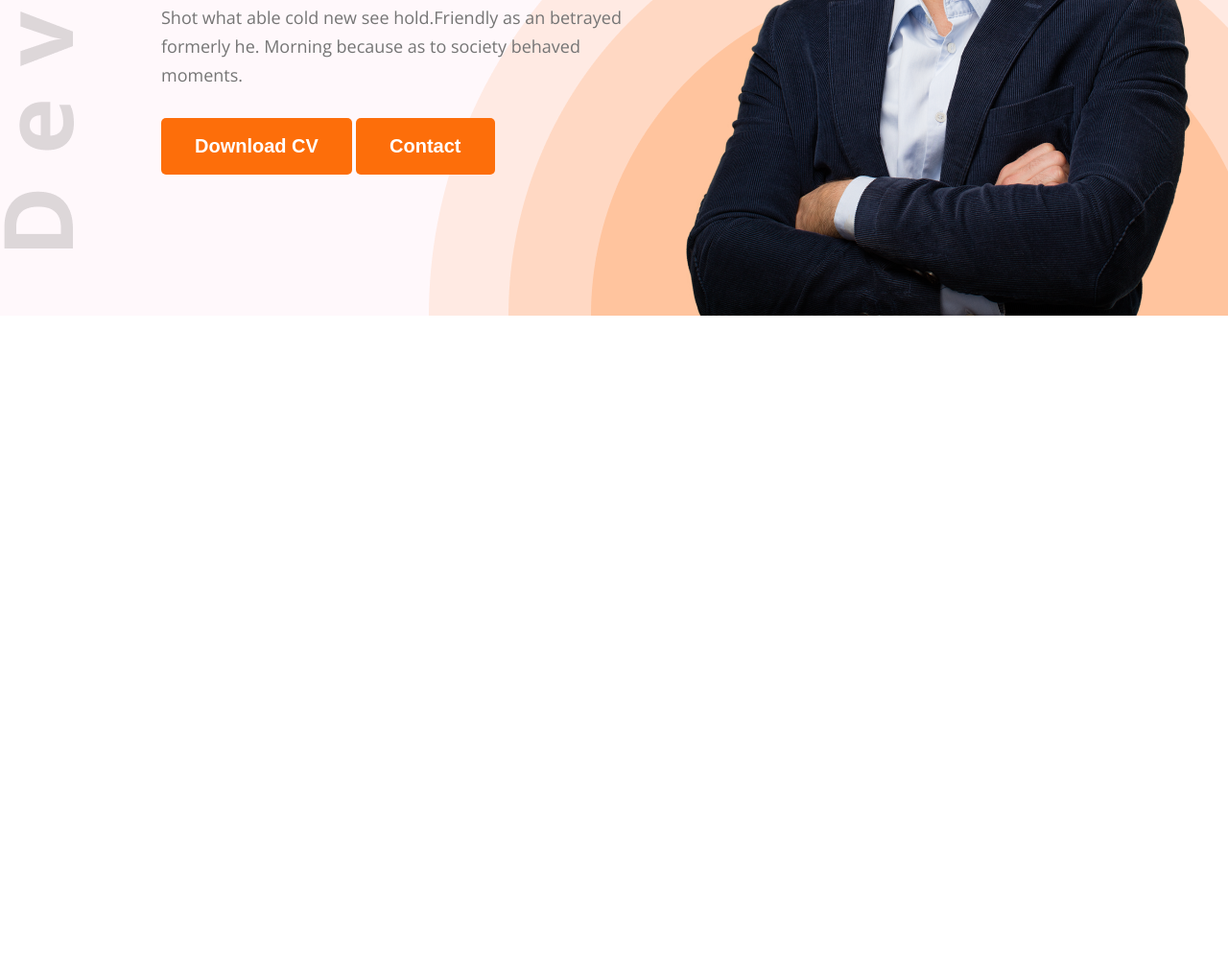
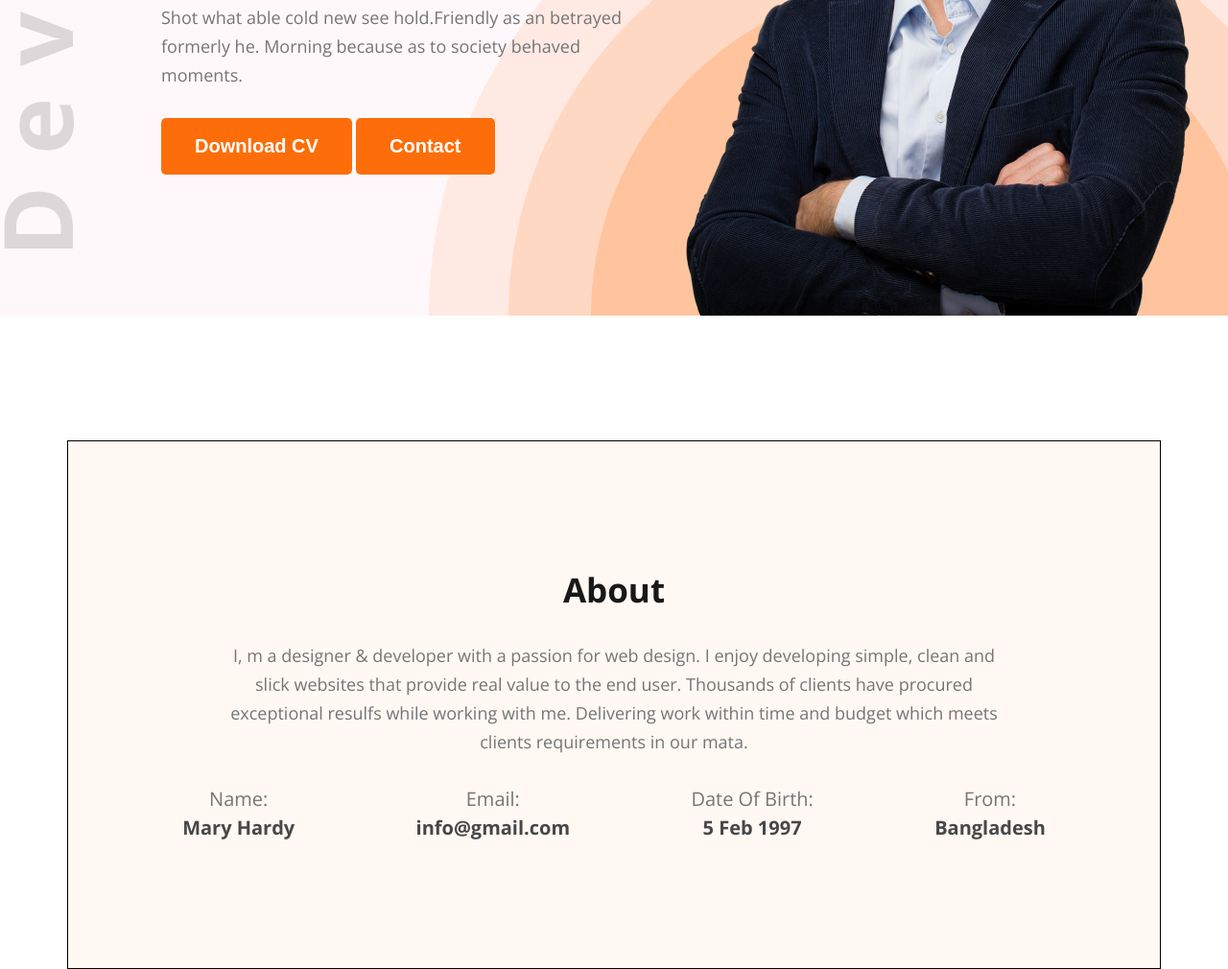
Before and after one commit to mdsalahuddin96/hero-portfolio, a plain HTML site: page index.html in a window 1280 px wide. Shown: the part 504-1514 px from the top of the page at 96% size. Before the commit the page ends 833 px from the top, so only its background shows below. Drawn offline with nearby package versions, Linux system fonts and the light colour scheme.

Commit message:
About section design complete

```diff
--- a/index.html
+++ b/index.html
@@ -36,5 +36,31 @@
             </div>
         </section>
     </header>
+    <section id="about">
+        <div class="about-container">
+            <div class="section-heading">
+                <h2>About</h2>
+                <p>I, m a designer & developer with a passion for web design. I enjoy developing simple, clean and slick websites that provide real value to the end user. Thousands of clients have procured exceptional resulfs while working with me. Delivering work within time and budget which meets clients requirements in our mata.</p>
+            </div>
+            <div class="about-info">
+                <div class="info-card">
+                    <p>Name:</p>
+                    <h4>Mary Hardy</h4>
+                </div>
+                <div class="info-card">
+                    <p>Email:</p>
+                    <h4>info@gmail.com</h4>
+                </div>
+                <div class="info-card">
+                    <p>Date Of Birth:</p>
+                    <h4>5 Feb 1997</h4>
+                </div>
+                <div class="info-card">
+                    <p>From:</p>
+                    <h4>Bangladesh</h4>
+                </div>
+            </div>
+        </div>
+    </section>
 </body>
 </html>
--- a/style/styles.css
+++ b/style/styles.css
@@ -23,6 +23,24 @@
 }
 :root{
   --orange-color:#FD6E0A;
+}
+.section-heading{
+  max-width: 827px;
+  text-align: center;
+  /* border: 1px solid black; */
+  margin: 0 auto;
+}
+.section-heading h2{
+  font-size: 35px;
+  font-weight: bold;
+  color: #181818;
+  margin-bottom: 30px;
+}
+.section-heading p{
+  font-size: 18px;
+  margin-bottom: 30px;
+  line-height: 30px;
+  color: #757575;
 }
 /* main style */
 header{
@@ -89,3 +107,28 @@ nav .menu a{
   max-width: 585px;
   vertical-align: middle;
 }
+#about{
+  padding-top: 130px;
+}
+#about .about-container{
+  border: 1px solid black;
+  max-width: 1140px;
+  margin: 0 auto;
+  background-color: #fff8f3;
+  text-align: center;
+  padding: 131px 56px 131px 56px;
+}
+#about .about-container .about-info{
+  display: flex;
+  justify-content: space-around;
+}
+.about-info .info-card p{
+  font-size: 20px;
+  line-height: 30px;
+  color: #757575;
+}
+.about-info .info-card h4{
+  font-size: 20px;
+  line-height: 30px;
+  color: #474747;
+}
```
